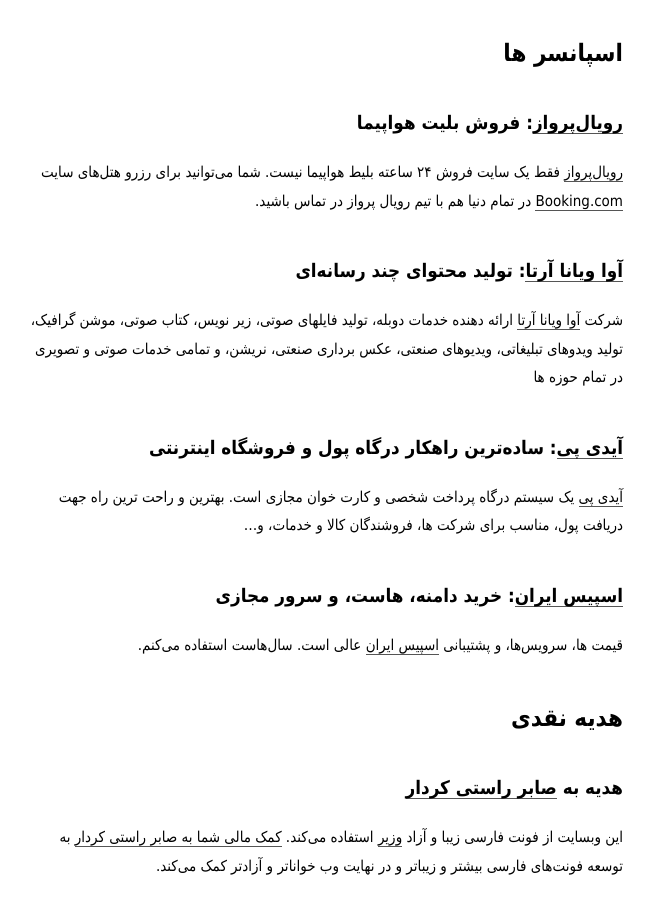
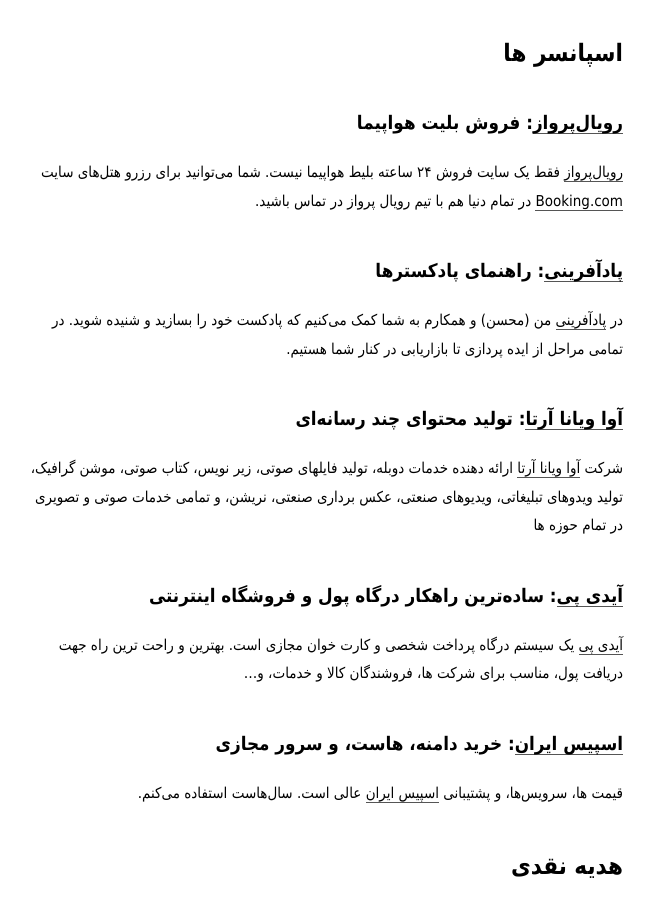
Before and after one commit to mohsend/mehsen.ir, a Jekyll site: the page built from support.md, in a window 1280 px wide and 900 px high, scrolled down 840 px. Shown: the whole window, without its empty margins (317-972 px from the left). Built offline with Jekyll 4.4.1, drawn with Linux system fonts in a browser that asks for light colours; some web fonts are replaced.

Commit message:
Add Podafarini.com

```diff
--- a/support.md
+++ b/support.md
@@ -24,11 +24,15 @@
 
 [رویال‌پرواز](http://royalparvaz.com) فقط یک سایت فروش ۲۴ ساعته بلیط هواپیما نیست. شما می‌توانید برای رزرو هتل‌های سایت [Booking.com](https://www.booking.com/) در تمام دنیا هم با تیم رویال پرواز در تماس باشید.
 
+### [پادآفرینی](https://podafarini.com): راهنمای پادکسترها
+
+در [پادآفرینی](https://podafarini.com) من (محسن) و همکارم به شما کمک می‌کنیم که پادکست خود را بسازید و شنیده شوید. در تمامی مراحل از ایده پردازی تا بازاریابی در کنار شما هستیم.
+
 ### [آوا ویانا آرتا](https://avaviana.com): تولید محتوای چند رسانه‌ای
 
 شرکت [آوا ویانا آرتا](https://avaviana.com) ارائه دهنده خدمات دوبله، تولید فایلهای صوتی، زیر نویس، کتاب صوتی، موشن گرافیک، تولید ویدوهای تبلیغاتی، ویدیوهای صنعتی، عکس برداری صنعتی، نریشن، و تمامی خدمات صوتی و تصویری در تمام حوزه ها
 
-### [آیدی پی](https://idpay.ir/s/156886): ساده‌ترین راهکار درگاه پول و فروشگاه اینترنتی
+### [آیدی پی](http://mehsen.ir/buy/idpay): ساده‌ترین راهکار درگاه پول و فروشگاه اینترنتی
 
 [آیدی پی](http://mehsen.ir/buy/idpay) یک سیستم درگاه پرداخت شخصی و کارت خوان مجازی است. بهترین و راحت ترین راه جهت دریافت پول، مناسب برای شرکت ها، فروشندگان کالا و خدمات، و...
 
```
